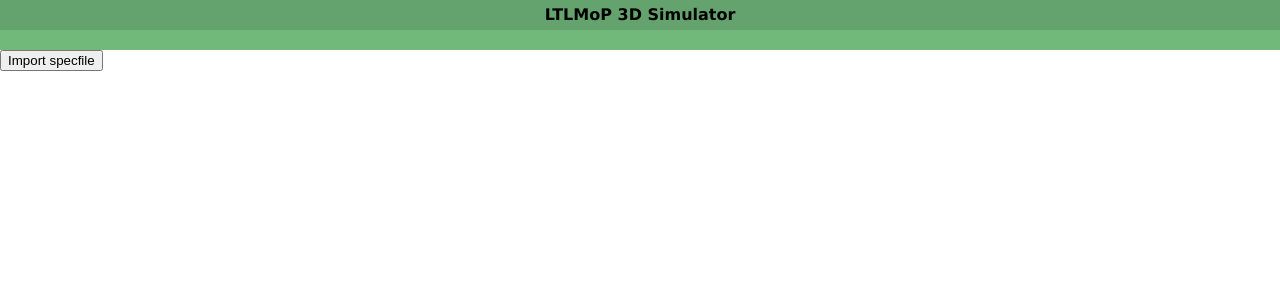
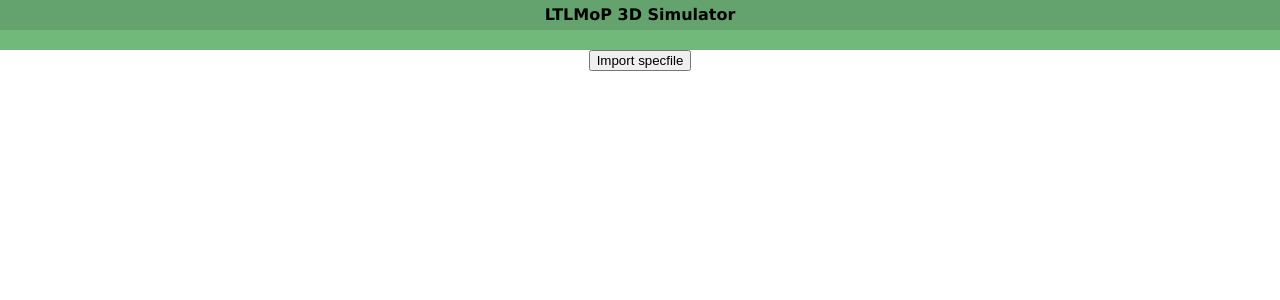
Before and after one commit to VerifiableRobotics/LTLMoPWeb3D, a Flask app: page / in a window 1280 px wide. Shown: the top 300 px of the page. Run offline with Flask 2, Linux system fonts and the light colour scheme.

Commit message:
fixed syntax error, added some css

```diff
--- a/static/simulator.js
+++ b/static/simulator.js
@@ -322,4 +322,4 @@
         console.log("velocity theta ajax error");
       }
     });
-	}
+	};
--- a/static/styles.css
+++ b/static/styles.css
@@ -44,3 +44,7 @@ body {
   width: 100%;
   height: 90%;
 }
+
+.center_wrapper{
+  text-align: center;
+}
--- a/templates/simulator.html
+++ b/templates/simulator.html
@@ -18,8 +18,10 @@
 	<div id="heading">
 		<h1>LTLMoP 3D Simulator</h1>
 	</div>
-  <button type="button" id="import_spec">Import specfile</button>
-	<div id="viewport"></div>
+  <div class="center_wrapper">
+    <button type="button" id="import_spec">Import specfile</button>
+	</div>
+  <div id="viewport"></div>
 </body>
 
 </html>
```
Lines whose indentation alone changed are shown as unchanged.
